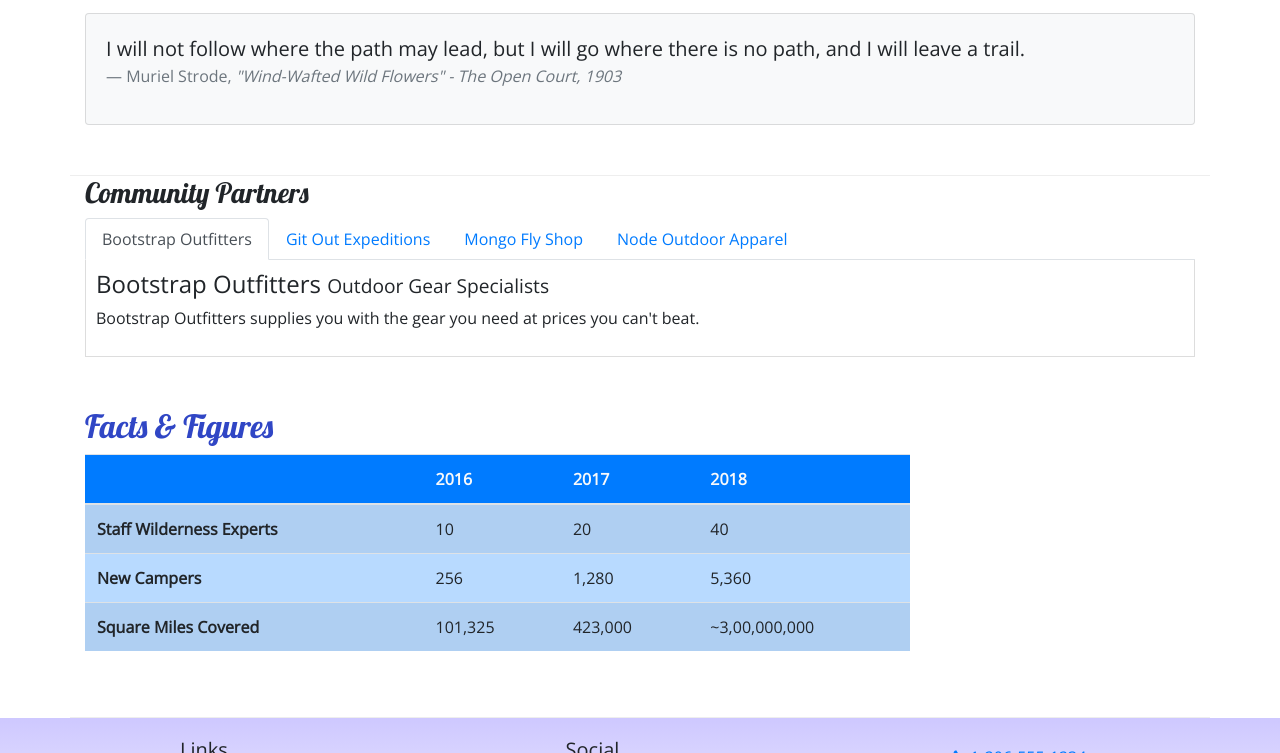
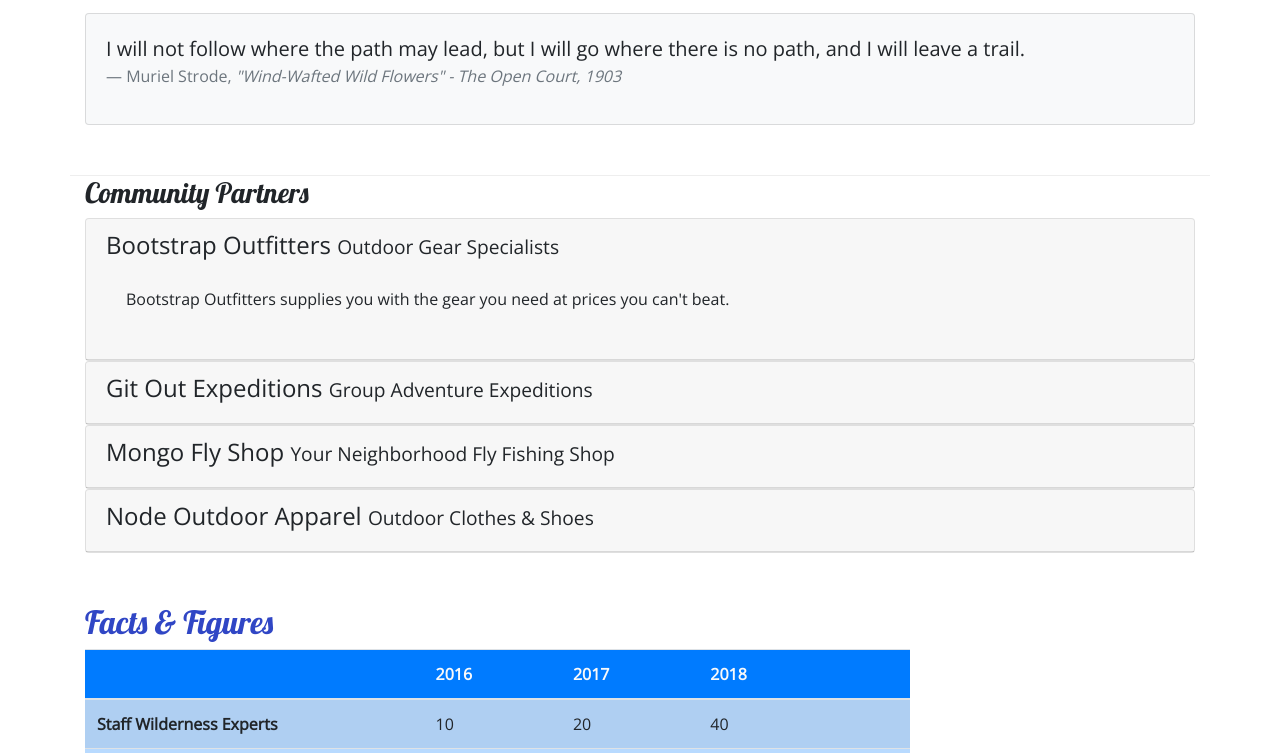
Before and after one commit to AngelaMaC/nucamp-bootstrap, a website: page aboutus.html in a window 1280 px wide. Shown: the part 653-1406 px from the top of the page. Drawn offline with nearby package versions, Linux system fonts and the light colour scheme.

Commit message:
Accordian

```diff
--- a/aboutus.html
+++ b/aboutus.html
@@ -102,28 +102,60 @@
         <div class="row">
             <div class="col">
                 <h3>Community Partners</h3>
-                <ul class="nav nav-tabs">
-                    <li class="nav-item"><a href="#bootstrap" role="tab" data-toggle="tab" class="nav-link active">Bootstrap Outfitters</a></li>
-                    <li class="nav-item"><a href="#git" role="tab" data-toggle="tab" class="nav-link">Git Out Expeditions</a></li>
-                    <li class="nav-item"> <a href="#mongo" role="tab" data-toggle="tab" class="nav-link">Mongo Fly Shop</a></li>
-                    <li class="nav-item"> <a href="#node" role="tab" data-toggle="tab" class="nav-link">Node Outdoor Apparel</a></li>
-                </ul>
-                <div class="tab-content">
-                    <div class="tab-pane fade show active" id="bootstrap">
-                        <h4>Bootstrap Outfitters <small>Outdoor Gear Specialists</small></h4>
+                <div class="accordian">
+                    <div class="card">
+                        <div role="tab" class="card-header">
+                            <h4>
+                                <a data-toggle="collapse" data-target="#bootstrap">Bootstrap Outfitters <small>Outdoor Gear Specialists</small></a>
+                            </h4>
+                            <div class="collapse show" id="bootstrap" data-parent="#accordion">
+                                    <div class="card-body">
                                     <p class="d-none d-sm-block">Bootstrap Outfitters supplies you with the gear you need at prices you can't beat.</p>
                                     </div>
-                    <div class="tab-pane fade" id="git">
-                        <h4>Git Out Expeditions <small>Group Adventure Expeditions</small></h4>
+                            </div>
+                        </div>
+                    </div>
+                    <div class="card">
+                            <div role="tab" class="card-header">
+                                <h4>
+                                    <a class="collapsed" data-toggle="collapse" data-target="#git">
+                                        Git Out Expeditions <small>Group Adventure Expeditions</small>
+                                    </a>
+                                </h4>
+                                <div class="collapse" id="git" data-parent="#accordion">
+                                    <div class="card-body">
                                         <p class="d-none d-sm-block">Join Git Out Expeditions to explore new horizons with a group of other adventurers!</p>
                                    </div>
-                    <div class="tab-pane fade" id="mongo">
-                        <h4>Mongo Fly Shop <small>Your Neighborhood Fly Fishing Shop</small></h4>
+                                </div>
+                            </div>
+                        </div>
+                        <div class="card">
+                           <div role="tab" class="card-header">
+                                <h4>
+                                    <a class="collapsed" data-toggle="collapse" data-target="#mongo">
+                                        Mongo Fly Shop <small>Your Neighborhood Fly Fishing Shop</small>
+                                    </a>
+                                </h4>
+                                <div class="collapse" id="mongo" data-parent="#accordion">
+                                    <div class="card-body">
                                         <p class="d-none d-sm-block">Need a new fishing pole, a tacklebox, or flies of all kinds? Stop by Mongo Fly Shop.</p>
                                     </div>
-                    <div class="tab-pane fade" id="node">
-                    <h4>Node Outdoor Apparel <small>Outdoor Clothes & Shoes</small></h4>
+                                </div>
+                            </div>
+                        </div>
+                        <div class="card">
+                            <div role="tab" class="card-header">
+                                <h4>
+                                    <a class="collapsed" data-toggle="collapse" data-target="#node">
+                                        Node Outdoor Apparel <small>Outdoor Clothes & Shoes</small>
+                                    </a>
+                                </h4>
+                                <div class="collapse" id="node" data-parent="#accordion">
+                                    <div class="card-body">
                                         <p class="d-none d-sm-block">From polar fleeces to swimsuits, hiking boots to waders, a visit to Node will be sure to get you covered.</p>
+                                    </div>
+                                </div>
+                            </div>
                         </div>
                 </div>
             </div>
--- a/css/style.css
+++ b/css/style.css
@@ -35,9 +35,3 @@ header h2 {
 .navbar {
     background-color: #901CAD;
 }
-
-.tab-content {
-    border: 1px solid #DDD;
-    border-top: none;
-    padding: 10px;
-}
```
Lines whose indentation alone changed are shown as unchanged.
